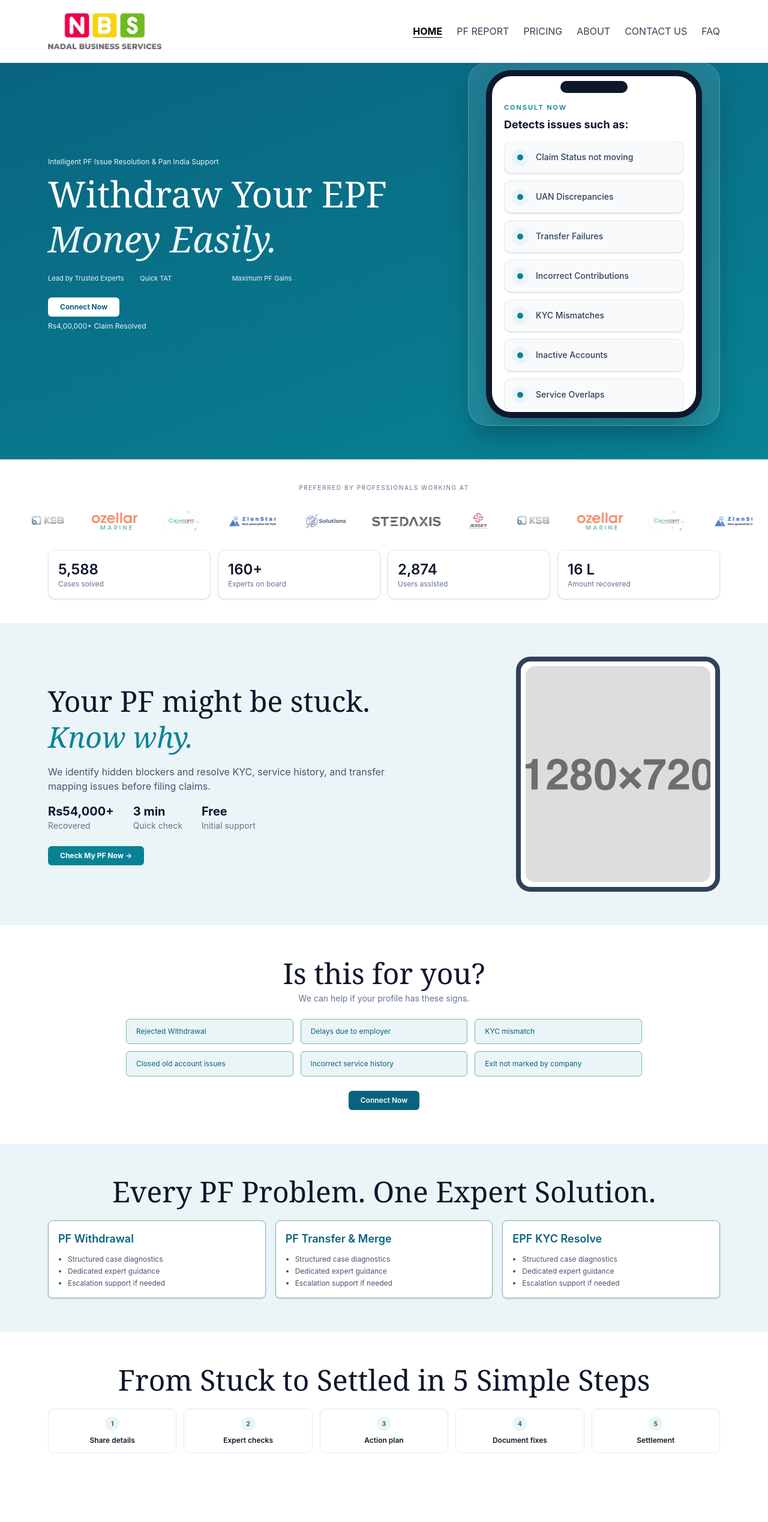
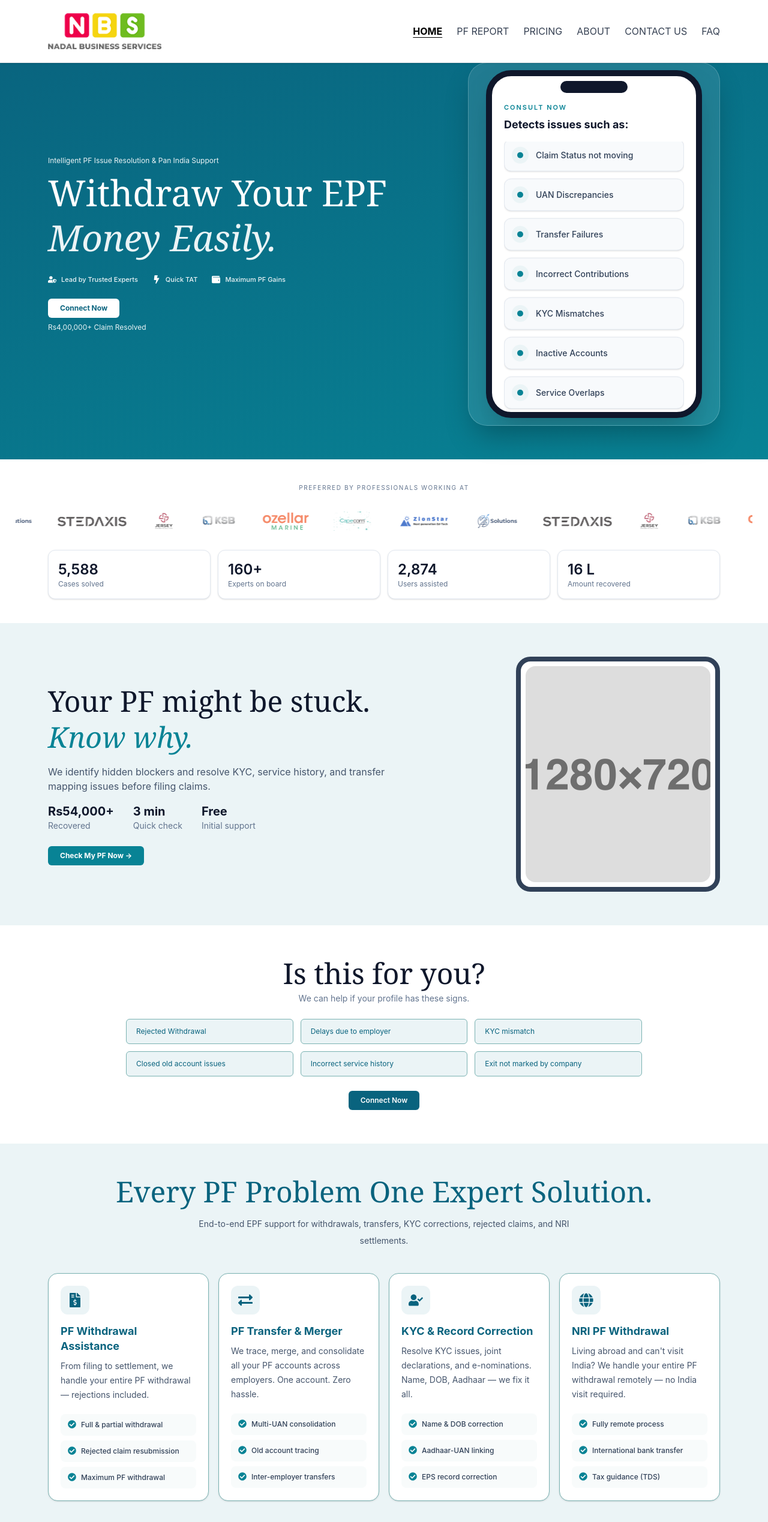
Before and after one commit to kkbughunter/nadal-epf, a React (Vite) app: page / in a window 1280 px wide. Shown: the top 2538 px of the page at 60% size. Built offline with nearby package versions, Linux system fonts and the light colour scheme.

Commit message:
ui update

```diff
--- a/src/index.css
+++ b/src/index.css
@@ -38,5 +38,5 @@
 }
 
 .animate-marquee {
-  animation: marquee 6s linear infinite;
+  animation: marquee 9s linear infinite;
 }
--- a/src/pages/HomePage.jsx
+++ b/src/pages/HomePage.jsx
@@ -3,6 +3,7 @@ import heroImage from '../assets/image-placeholder3.png'
 import skyImage from '../assets/image-placeholder2.png'
 import sunsetImage from '../assets/image-placeholder1.png'
 import LogoMarquee from '../components/LogoMarquee'
+import { FaUserShield, FaBolt, FaWallet } from 'react-icons/fa'
 
 import comp1 from '../assets/company-logos/comp1.png'
 import comp2 from '../assets/company-logos/comp2.png'
@@ -36,23 +37,58 @@ const issueCards = [
   'Incorrect service history',
   'Exit not marked by company',
 ]
-const solutionCards = ['PF Withdrawal', 'PF Transfer & Merge', 'EPF KYC Resolve']
-const faqItems = [
+import {
+  FaFileInvoiceDollar,
+  FaExchangeAlt,
+  FaUserCheck,
+  FaGlobe,
+  FaCheckCircle,
+} from 'react-icons/fa'
+
+const solutionCards = [
   {
-    q: 'PF Withdrawal',
-    a: 'We verify KYC, service history, and claim category before filing. This reduces rejection risk and speeds up settlement.',
+    title: 'PF Withdrawal Assistance',
+    icon: <FaFileInvoiceDollar className="text-2xl text-[#09637E]" />,
+    desc:
+      'From filing to settlement, we handle your entire PF withdrawal — rejections included.',
+    points: [
+      'Full & partial withdrawal',
+      'Rejected claim resubmission',
+      'Maximum PF withdrawal',
+    ],
   },
   {
-    q: 'KYC Details',
-    a: 'Name, DOB, Aadhaar, PAN, and bank details must match EPFO records. We identify mismatches and provide the correction flow.',
+    title: 'PF Transfer & Merger',
+    icon: <FaExchangeAlt className="text-2xl text-[#09637E]" />,
+    desc:
+      'We trace, merge, and consolidate all your PF accounts across employers. One account. Zero hassle.',
+    points: [
+      'Multi-UAN consolidation',
+      'Old account tracing',
+      'Inter-employer transfers',
+    ],
   },
   {
-    q: 'Transfer Mapping',
-    a: 'If old PF balances are not merged, withdrawal may fail. We assist with transfer tracking and unresolved passbook entries.',
+    title: 'KYC & Record Correction',
+    icon: <FaUserCheck className="text-2xl text-[#09637E]" />,
+    desc:
+      'Resolve KYC issues, joint declarations, and e-nominations. Name, DOB, Aadhaar — we fix it all.',
+    points: [
+      'Name & DOB correction',
+      'Aadhaar-UAN linking',
+      'EPS record correction',
+    ],
   },
   {
-    q: 'UAN & KYC',
-    a: 'If you do not remember your UAN or have linked-mobile issues, we guide recovery and account activation steps.',
+    title: 'NRI PF Withdrawal',
+    icon: <FaGlobe className="text-2xl text-[#09637E]" />,
+    desc:
+      "Living abroad and can't visit India? We handle your entire PF withdrawal remotely — no India visit required.",
+    points: [
+      'Fully remote process',
+      'International bank transfer',
+      'Tax guidance (TDS)',
+    ],
   },
 ]
 
@@ -97,10 +133,27 @@ function HomePage({ onConnectClick }) {
               Withdraw Your EPF
               <span className="block italic text-[#EBF4F6]">Money Easily.</span>
             </h1>
-            <div className="mt-5 grid max-w-md grid-cols-3 gap-3 text-[11px] text-[#EBF4F6]">
-              <div>Lead by Trusted Experts</div>
-              <div>Quick TAT</div>
-              <div>Maximum PF Gains</div>
+            <div className="mt-6 flex max-w-lg items-center gap-6 text-[#EBF4F6]">
+              <div className="flex items-center gap-2">
+                <FaUserShield className="text-sm text-white" />
+                <span className="text-[11px] font-medium">
+                  Lead by Trusted Experts
+                </span>
+              </div>
+
+              <div className="flex items-center gap-2">
+                <FaBolt className="text-sm text-white" />
+                <span className="text-[11px] font-medium">
+                  Quick TAT
+                </span>
+              </div>
+
+              <div className="flex items-center gap-2">
+                <FaWallet className="text-sm text-white" />
+                <span className="text-[11px] font-medium">
+                  Maximum PF Gains
+                </span>
+              </div>
             </div>
             <button onClick={onConnectClick} className="mt-6 rounded-md bg-white px-5 py-2 text-xs font-bold text-[#09637E] hover:bg-[#EBF4F6] cursor-pointer">Connect Now</button>
             <p className="mt-2 text-xs text-[#EBF4F6]">Rs4,00,000+ Claim Resolved</p>
@@ -235,16 +288,53 @@ function HomePage({ onConnectClick }) {
 
       <section className="bg-[#EBF4F6] py-14">
         <div className="mx-auto w-[96vw] max-w-[1120px]">
-          <h2 className="text-center font-serif text-5xl">Every PF Problem. One Expert Solution.</h2>
-          <div className="mt-6 grid gap-4 md:grid-cols-3">
-            {solutionCards.map((x) => (
-              <article key={x} className="rounded-lg border border-[#7AB2B2] bg-white p-4 shadow-sm">
-                <h3 className="text-lg font-semibold text-[#09637E]">{x}</h3>
-                <ul className="mt-3 list-disc space-y-1 pl-4 text-xs text-slate-600">
-                  <li>Structured case diagnostics</li>
-                  <li>Dedicated expert guidance</li>
-                  <li>Escalation support if needed</li>
-                </ul>
+          <div className="text-center">
+            <h2 className="font-serif text-4xl text-[#09637E] md:text-5xl">
+              Every PF Problem One Expert Solution.
+            </h2>
+
+            <p className="mx-auto mt-4 max-w-2xl text-sm leading-7 text-slate-600">
+              End-to-end EPF support for withdrawals, transfers,
+              KYC corrections, rejected claims, and NRI settlements.
+            </p>
+          </div>
+
+          <div className="mt-10 grid gap-4 md:grid-cols-2 lg:grid-cols-4">
+            {solutionCards.map((item) => (
+              <article
+                key={item.title}
+                className="rounded-2xl border border-[#7AB2B2] bg-white p-5 shadow-sm transition-all duration-300 hover:-translate-y-1 hover:shadow-lg"
+              >
+                {/* Icon */}
+                <div className="flex h-12 w-12 items-center justify-center rounded-xl bg-[#EBF4F6]">
+                  {item.icon}
+                </div>
+
+                {/* Title */}
+                <h3 className="mt-4 text-lg font-bold leading-snug text-[#09637E]">
+                  {item.title}
+                </h3>
+
+                {/* Description */}
+                <p className="mt-2 text-sm leading-6 text-slate-600">
+                  {item.desc}
+                </p>
+
+                {/* Features */}
+                <div className="mt-5 space-y-2">
+                  {item.points.map((point) => (
+                    <div
+                      key={point}
+                      className="flex items-start gap-2 rounded-lg bg-[#F8FBFB] px-3 py-2"
+                    >
+                      <FaCheckCircle className="mt-0.5 shrink-0 text-sm text-[#088395]" />
+
+                      <span className="text-xs font-medium leading-5 text-slate-700">
+                        {point}
+                      </span>
+                    </div>
+                  ))}
+                </div>
               </article>
             ))}
           </div>
```
Lines whose indentation alone changed are shown as unchanged.
